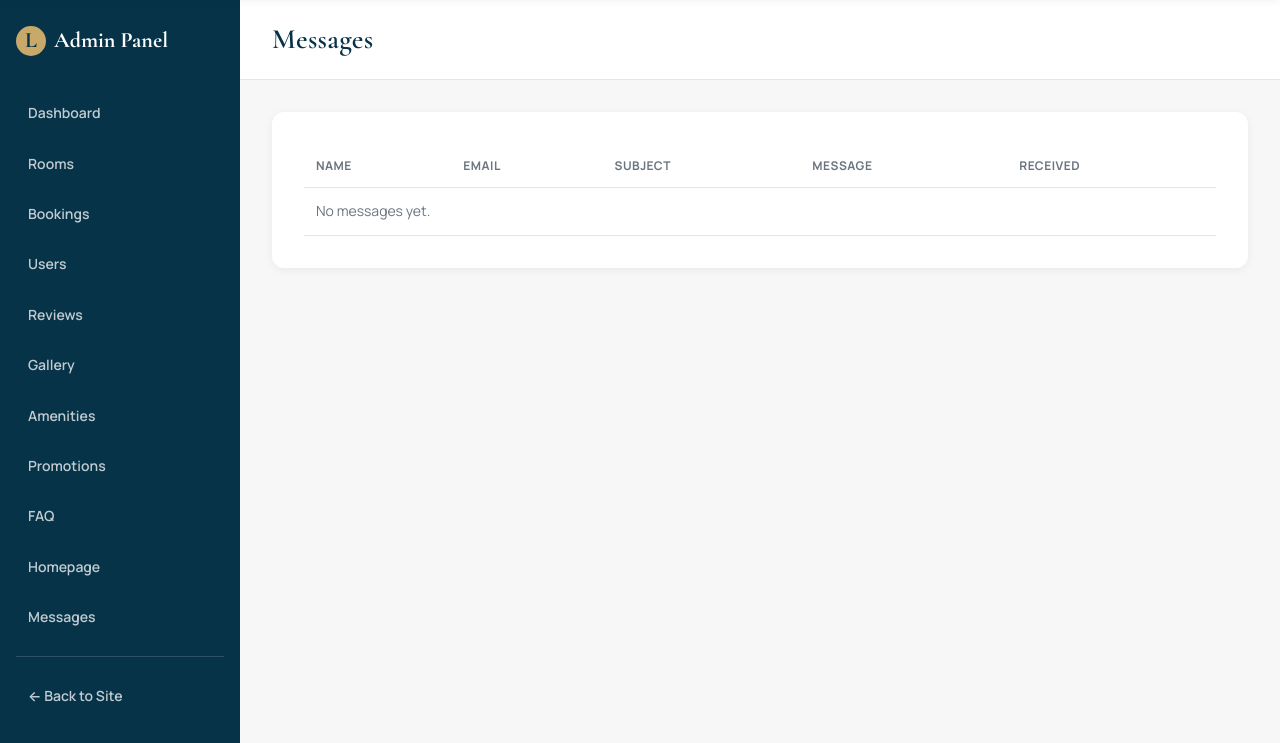
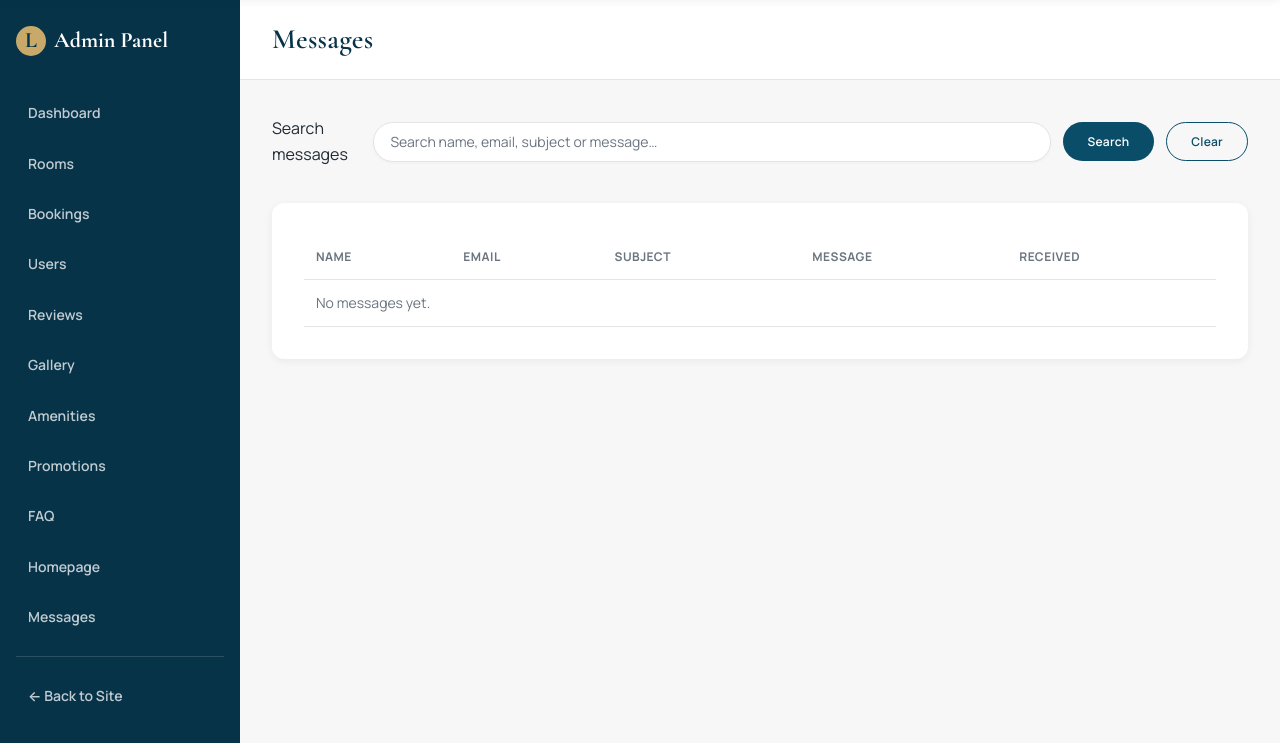
Before and after one commit to anya0001/Hotel_website, a Python web app: template app/templates/admin/messages_list.html in a window 1280 px wide. Shown: the part 85-828 px from the top of the page. Run offline with Jinja, Linux system fonts and the light colour scheme; the template is opened without the code that fills it, so the values that code supplies are empty.

Commit message:
Add admin message search

```diff
--- a/app/templates/admin/messages_list.html
+++ b/app/templates/admin/messages_list.html
@@ -4,8 +4,17 @@
 {% block admin_title %}Messages{% endblock %}
 
 {% block admin_content %}
+<div class="admin-content__toolbar admin-bookings-toolbar">
+  <form class="admin-booking-search" data-admin-search-form data-search-table="messages-table">
+    <label class="sr-only" for="message-search">Search messages</label>
+    <input id="message-search" type="search" placeholder="Search name, email, subject or message…" autocomplete="off">
+    <button type="submit" class="btn btn--primary btn--sm">Search</button>
+    <button type="button" class="btn btn--outline btn--sm" data-search-clear hidden>Clear</button>
+  </form>
+</div>
+
 <div class="card-panel">
-  <table class="admin-table">
+  <table class="admin-table" id="messages-table">
     <thead><tr><th>Name</th><th>Email</th><th>Subject</th><th>Message</th><th>Received</th></tr></thead>
     <tbody>
       {% for message in pagination.items %}
```
